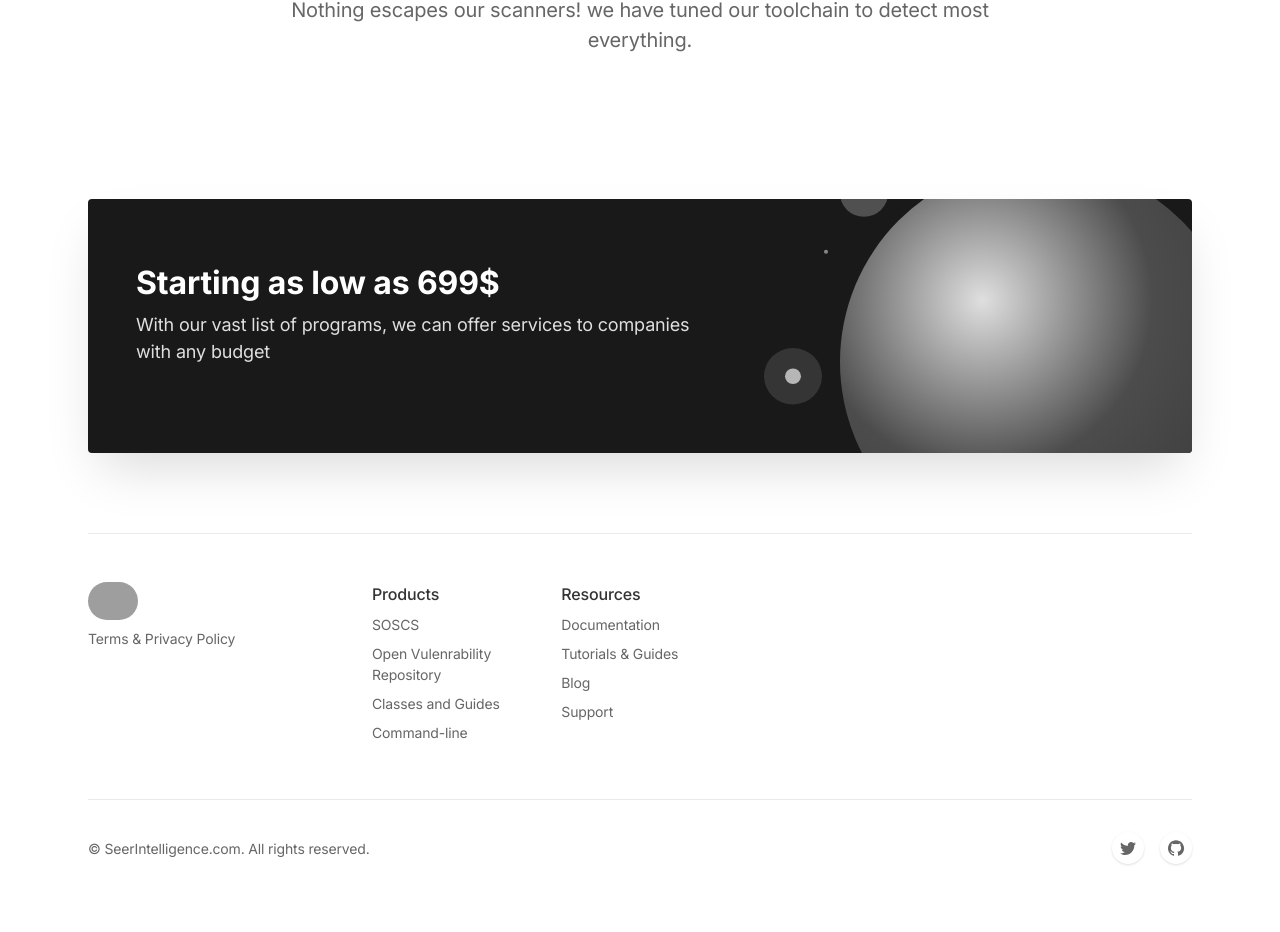
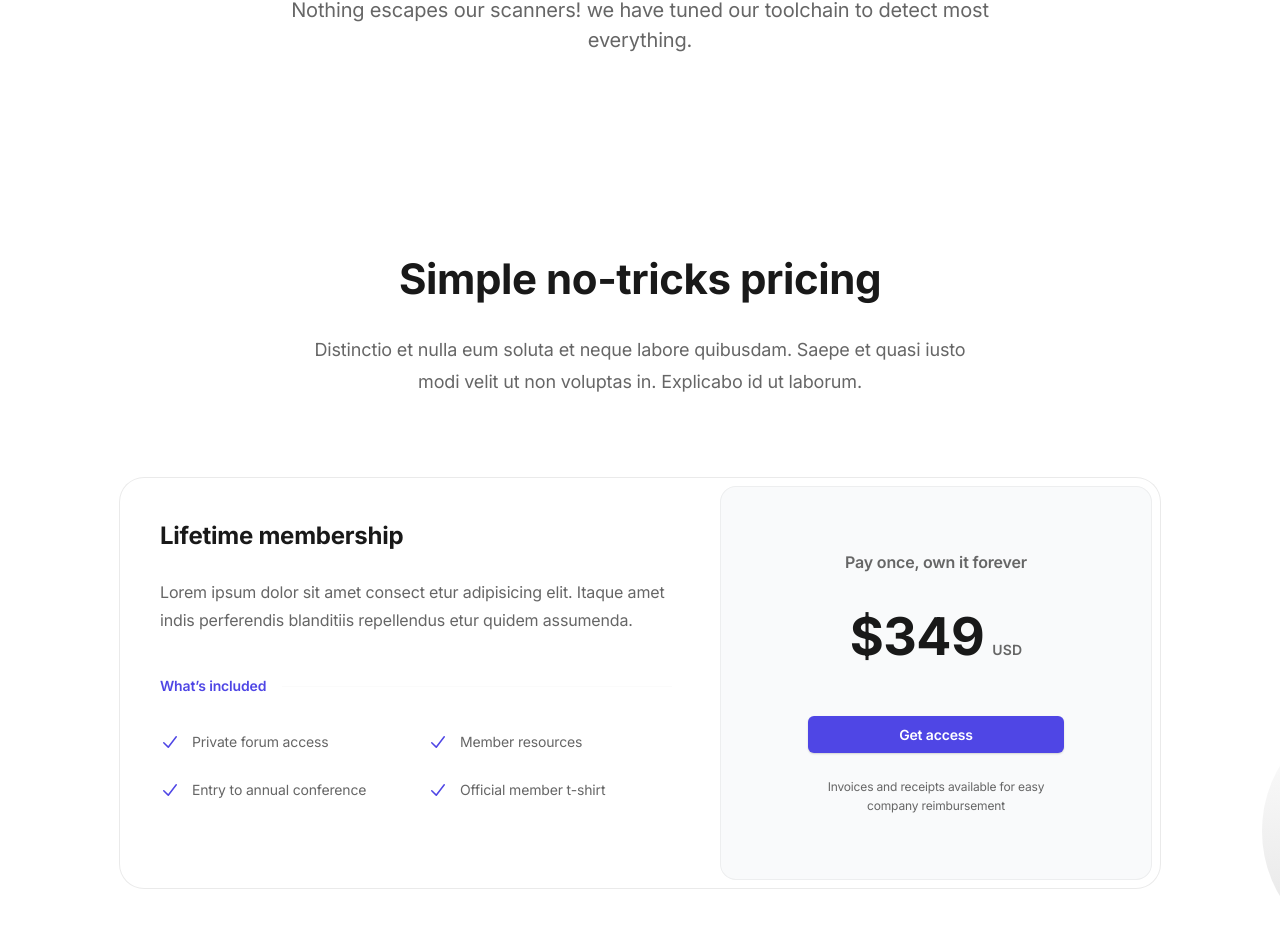
Before and after one commit to SeerIntelligence/seerwebgui, a Next.js app: page / in a window 1280 px wide. Shown: the part 2564-3496 px from the top of the page. Before the commit the page ends 3460 px from the top, so only its background shows below. Built offline with nearby package versions, Linux system fonts and the light colour scheme; grey boxes are pictures that could not be loaded.

Commit message:
Template FAQ and pricing, will finish later

```diff
--- /dev/null
+++ b/components/faq.tsx
@@ -0,0 +1,110 @@
+import React from 'react'
+
+const Faq = () => {
+  return (
+    <div
+  className="divide-y divide-gray-100 rounded-xl border border-gray-100 bg-white"
+>
+  <details className="group p-6 [&_summary::-webkit-details-marker]:hidden" open>
+    <summary
+      className="flex cursor-pointer items-center justify-between gap-1.5 text-gray-900"
+    >
+      <h2 className="text-lg font-medium">
+        Lorem ipsum dolor sit amet consectetur adipisicing?
+      </h2>
+
+      <span className="relative h-5 w-5 shrink-0">
+        <svg
+          xmlns="http://www.w3.org/2000/svg"
+          className="absolute inset-0 h-5 w-5 opacity-100 group-open:opacity-0"
+          fill="none"
+          viewBox="0 0 24 24"
+          stroke="currentColor"
+          stroke-width="2"
+        >
+          <path
+            stroke-linecap="round"
+            stroke-linejoin="round"
+            d="M12 9v3m0 0v3m0-3h3m-3 0H9m12 0a9 9 0 11-18 0 9 9 0 0118 0z"
+          />
+        </svg>
+
+        <svg
+          xmlns="http://www.w3.org/2000/svg"
+          className="absolute inset-0 h-5 w-5 opacity-0 group-open:opacity-100"
+          fill="none"
+          viewBox="0 0 24 24"
+          stroke="currentColor"
+          stroke-width="2"
+        >
+          <path
+            stroke-linecap="round"
+            stroke-linejoin="round"
+            d="M15 12H9m12 0a9 9 0 11-18 0 9 9 0 0118 0z"
+          />
+        </svg>
+      </span>
+    </summary>
+
+    <p className="mt-4 leading-relaxed text-gray-700">
+      Lorem ipsum dolor sit amet consectetur, adipisicing elit. Ab hic veritatis
+      molestias culpa in, recusandae laboriosam neque aliquid libero nesciunt
+      voluptate dicta quo officiis explicabo consequuntur distinctio corporis
+      earum similique!
+    </p>
+  </details>
+
+  <details className="group p-6 [&_summary::-webkit-details-marker]:hidden">
+    <summary
+      className="flex cursor-pointer items-center justify-between gap-1.5 text-gray-900"
+    >
+      <h2 className="text-lg font-medium">
+        Lorem ipsum dolor sit amet consectetur adipisicing?
+      </h2>
+
+      <span className="relative h-5 w-5 shrink-0">
+        <svg
+          xmlns="http://www.w3.org/2000/svg"
+          className="absolute inset-0 h-5 w-5 opacity-100 group-open:opacity-0"
+          fill="none"
+          viewBox="0 0 24 24"
+          stroke="currentColor"
+          stroke-width="2"
+        >
+          <path
+            stroke-linecap="round"
+            stroke-linejoin="round"
+            d="M12 9v3m0 0v3m0-3h3m-3 0H9m12 0a9 9 0 11-18 0 9 9 0 0118 0z"
+          />
+        </svg>
+
+        <svg
+          xmlns="http://www.w3.org/2000/svg"
+          className="absolute inset-0 h-5 w-5 opacity-0 group-open:opacity-100"
+          fill="none"
+          viewBox="0 0 24 24"
+          stroke="currentColor"
+          stroke-width="2"
+        >
+          <path
+            stroke-linecap="round"
+            stroke-linejoin="round"
+            d="M15 12H9m12 0a9 9 0 11-18 0 9 9 0 0118 0z"
+          />
+        </svg>
+      </span>
+    </summary>
+
+    <p className="mt-4 leading-relaxed text-gray-700">
+      Lorem ipsum dolor sit amet consectetur, adipisicing elit. Ab hic veritatis
+      molestias culpa in, recusandae laboriosam neque aliquid libero nesciunt
+      voluptate dicta quo officiis explicabo consequuntur distinctio corporis
+      earum similique!
+    </p>
+  </details>
+</div>
+
+  )
+}
+
+export default Faq
--- a/components/newsletter.tsx
+++ b/components/newsletter.tsx
@@ -1,3 +1,4 @@
+import Faq from '@/components/faq'
 export default function Newsletter() {
   return (
     <section>
@@ -8,7 +9,7 @@ export default function Newsletter() {
           <div className="relative bg-gray-900 rounded py-10 px-8 md:py-16 md:px-12 shadow-2xl overflow-hidden" data-aos="zoom-y-out">
 
             {/* Background illustration */}
-            <div className="absolute right-0 bottom-0 pointer-events-none hidden lg:block" aria-hidden="true">
+            <div className="absolute right-0 bottom-0 pointer-events-none hidden lg:block z-0" aria-hidden="true">
               <svg width="428" height="328" xmlns="http://www.w3.org/2000/svg">
                 <defs>
                   <radialGradient cx="35.542%" cy="34.553%" fx="35.542%" fy="34.553%" r="96.031%" id="ni-a">
@@ -44,11 +45,15 @@ export default function Newsletter() {
               </div>
 
             </div>
+            <div className='relative my-20 z-10'>
+            <Faq/>
+            </div>
+          </div>
 
-          </div>
 
         </div>
       </div>
+
     </section>
   )
 }
--- /dev/null
+++ b/components/pricing.tsx
@@ -0,0 +1,68 @@
+import Image from 'next/image'
+
+
+import React from 'react'
+
+const pricing = () => {
+  return (
+    <div className="bg-white py-24 sm:py-32">
+    <div className="mx-auto max-w-7xl px-6 lg:px-8">
+      <div className="mx-auto max-w-2xl sm:text-center">
+        <h2 className="text-3xl font-bold tracking-tight text-gray-900 sm:text-4xl">Simple no-tricks pricing</h2>
+        <p className="mt-6 text-lg leading-8 text-gray-600">Distinctio et nulla eum soluta et neque labore quibusdam. Saepe et quasi iusto modi velit ut non voluptas in. Explicabo id ut laborum.</p>
+      </div>
+      <div className="mx-auto mt-16 max-w-2xl rounded-3xl ring-1 ring-gray-200 sm:mt-20 lg:mx-0 lg:flex lg:max-w-none">
+        <div className="p-8 sm:p-10 lg:flex-auto">
+          <h3 className="text-2xl font-bold tracking-tight text-gray-900">Lifetime membership</h3>
+          <p className="mt-6 text-base leading-7 text-gray-600">Lorem ipsum dolor sit amet consect etur adipisicing elit. Itaque amet indis perferendis blanditiis repellendus etur quidem assumenda.</p>
+          <div className="mt-10 flex items-center gap-x-4">
+            <h4 className="flex-none text-sm font-semibold leading-6 text-indigo-600">What’s included</h4>
+            <div className="h-px flex-auto bg-gray-100"></div>
+          </div>
+          <ul role="list" className="mt-8 grid grid-cols-1 gap-4 text-sm leading-6 text-gray-600 sm:grid-cols-2 sm:gap-6">
+            <li className="flex gap-x-3">
+              <svg className="h-6 w-5 flex-none text-indigo-600" viewBox="0 0 20 20" fill="currentColor" aria-hidden="true">
+                <path fill-rule="evenodd" d="M16.704 4.153a.75.75 0 01.143 1.052l-8 10.5a.75.75 0 01-1.127.075l-4.5-4.5a.75.75 0 011.06-1.06l3.894 3.893 7.48-9.817a.75.75 0 011.05-.143z" clip-rule="evenodd" />
+              </svg>
+              Private forum access
+            </li>
+            <li className="flex gap-x-3">
+              <svg className="h-6 w-5 flex-none text-indigo-600" viewBox="0 0 20 20" fill="currentColor" aria-hidden="true">
+                <path fill-rule="evenodd" d="M16.704 4.153a.75.75 0 01.143 1.052l-8 10.5a.75.75 0 01-1.127.075l-4.5-4.5a.75.75 0 011.06-1.06l3.894 3.893 7.48-9.817a.75.75 0 011.05-.143z" clip-rule="evenodd" />
+              </svg>
+              Member resources
+            </li>
+            <li className="flex gap-x-3">
+              <svg className="h-6 w-5 flex-none text-indigo-600" viewBox="0 0 20 20" fill="currentColor" aria-hidden="true">
+                <path fill-rule="evenodd" d="M16.704 4.153a.75.75 0 01.143 1.052l-8 10.5a.75.75 0 01-1.127.075l-4.5-4.5a.75.75 0 011.06-1.06l3.894 3.893 7.48-9.817a.75.75 0 011.05-.143z" clip-rule="evenodd" />
+              </svg>
+              Entry to annual conference
+            </li>
+            <li className="flex gap-x-3">
+              <svg className="h-6 w-5 flex-none text-indigo-600" viewBox="0 0 20 20" fill="currentColor" aria-hidden="true">
+                <path fill-rule="evenodd" d="M16.704 4.153a.75.75 0 01.143 1.052l-8 10.5a.75.75 0 01-1.127.075l-4.5-4.5a.75.75 0 011.06-1.06l3.894 3.893 7.48-9.817a.75.75 0 011.05-.143z" clip-rule="evenodd" />
+              </svg>
+              Official member t-shirt
+            </li>
+          </ul>
+        </div>
+        <div className="-mt-2 p-2 lg:mt-0 lg:w-full lg:max-w-md lg:flex-shrink-0">
+          <div className="rounded-2xl bg-gray-50 py-10 text-center ring-1 ring-inset ring-gray-900/5 lg:flex lg:flex-col lg:justify-center lg:py-16">
+            <div className="mx-auto max-w-xs px-8">
+              <p className="text-base font-semibold text-gray-600">Pay once, own it forever</p>
+              <p className="mt-6 flex items-baseline justify-center gap-x-2">
+                <span className="text-5xl font-bold tracking-tight text-gray-900">$349</span>
+                <span className="text-sm font-semibold leading-6 tracking-wide text-gray-600">USD</span>
+              </p>
+              <a href="#" className="mt-10 block w-full rounded-md bg-indigo-600 px-3 py-2 text-center text-sm font-semibold text-white shadow-sm hover:bg-indigo-500 focus-visible:outline focus-visible:outline-2 focus-visible:outline-offset-2 focus-visible:outline-indigo-600">Get access</a>
+              <p className="mt-6 text-xs leading-5 text-gray-600">Invoices and receipts available for easy company reimbursement</p>
+            </div>
+          </div>
+        </div>
+      </div>
+    </div>
+  </div>
+  )
+}
+
+export default pricing
--- a/components/testimonials.tsx
+++ b/components/testimonials.tsx
@@ -1,5 +1,6 @@
 import Image from 'next/image'
 import TestimonialImage from '@/public/images/testimonial.jpg'
+import Pricing from '@/components/pricing'
 
 export default function Testimonials() {
   return (
@@ -29,8 +30,10 @@ export default function Testimonials() {
           <div className="max-w-3xl mx-auto text-center pb-12 md:pb-16">
             <h2 className="h2 mb-4">We can detect over 16,500 vulnerabilites</h2>
             <p className="text-xl text-gray-600" data-aos="zoom-y-out">Nothing escapes our scanners! we have tuned our toolchain to detect most everything.</p>
+
+
           </div>
-
+          <Pricing/>
 
 
 
```
